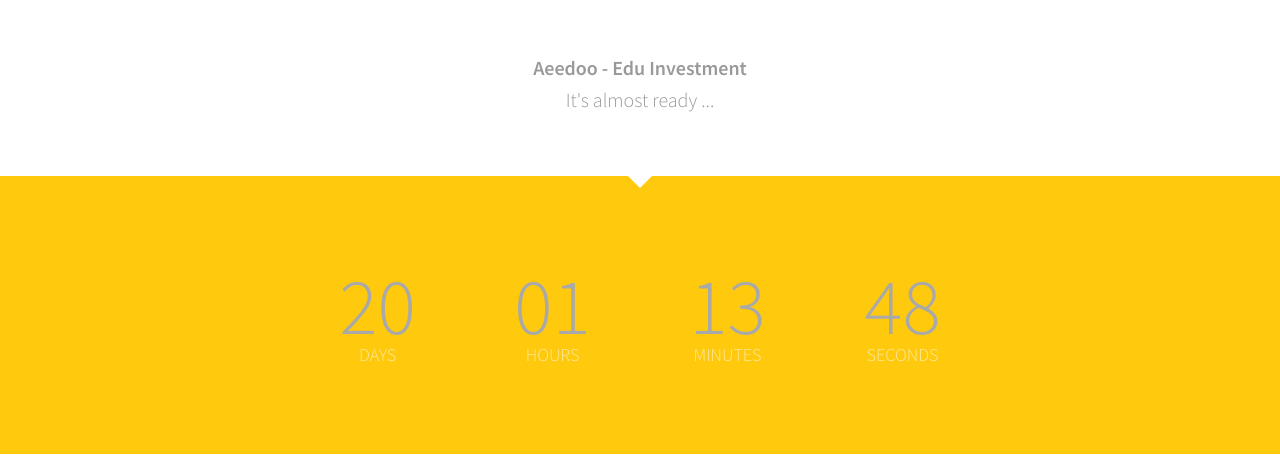
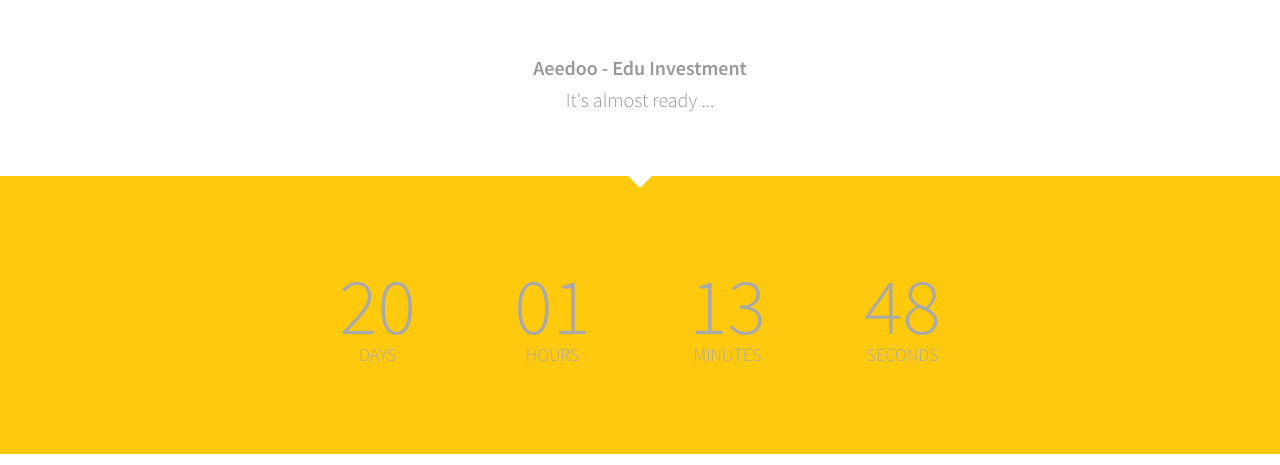
Before and after one commit to aizerolabs/pickups.github.io, a plain HTML site: page index.html in a window 1280 px wide. Shown: the part 335-800 px from the top of the page. Drawn offline with Linux system fonts and the light colour scheme.

Commit message:
Update index.html

```diff
--- a/index.html
+++ b/index.html
@@ -44,19 +44,19 @@
 			<ul id="countscript">
 				<li>
 					<span class="days">00</span>
-					<p>Days</p>
+					<p style="color:darkgray;">Days</p>
 				</li>
 				<li>
 					<span class="hours">00</span>
-					<p>Hours</p>
+					<p style="color:darkgray;">Hours</p>
 				</li>
 				<li class="clearbox">
 					<span class="minutes">00</span>
-					<p>Minutes</p>
+					<p style="color:darkgray;">Minutes</p>
 				</li>
 				<li>
 					<span class="seconds">00</span>
-					<p>Seconds</p>
+					<p style="color:darkgray;">Seconds</p>
 				</li>
 			</ul>
 		</div>
```
